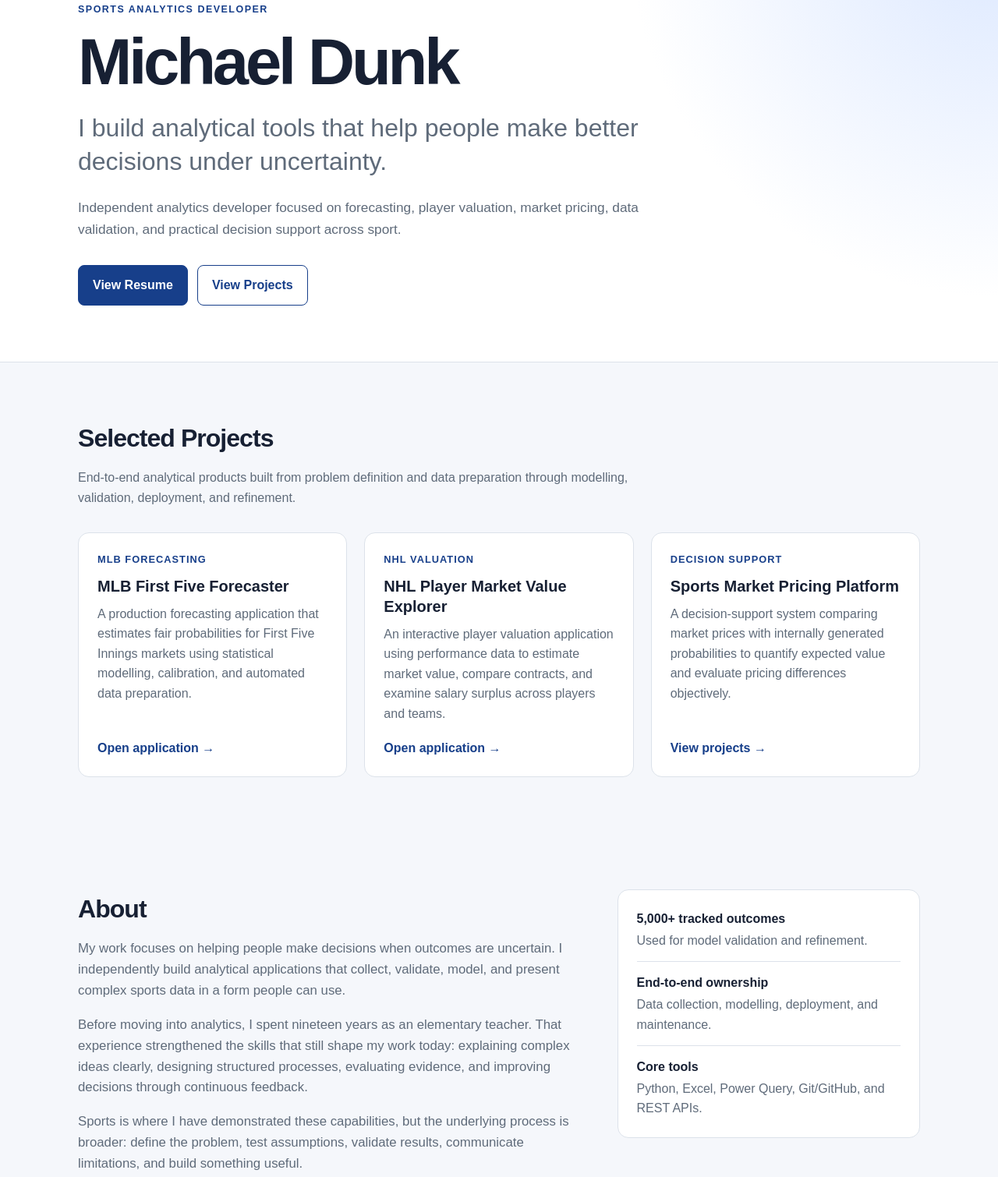
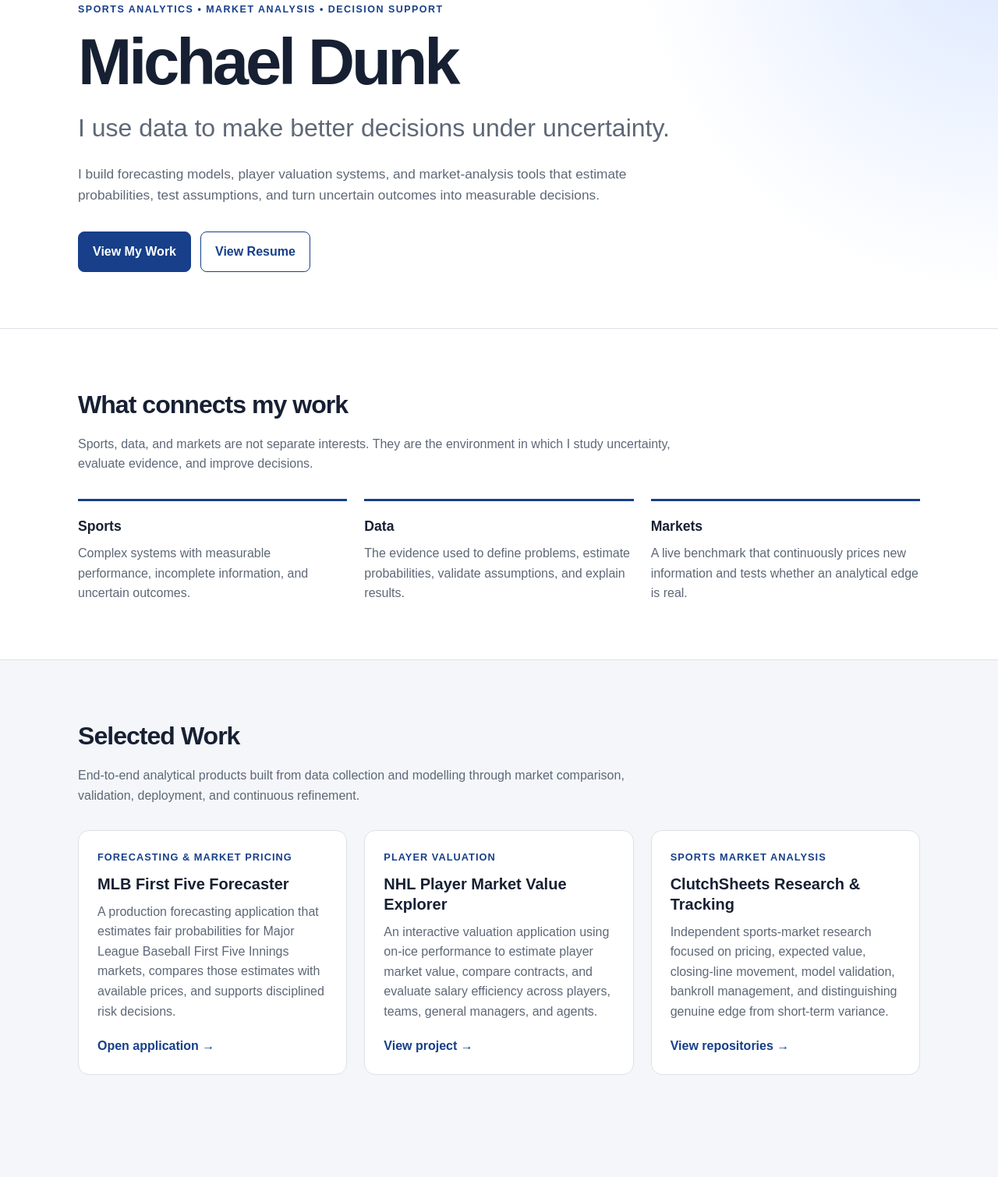
Before and after one commit to ClutchSheets/ClutchSheets.github.io, a plain HTML site: page index.html in a window 1280 px wide. Shown: the part 163-1673 px from the top of the page at 78% size. Drawn offline with Linux system fonts and the light colour scheme.

Commit message:
Add files via upload

```diff
--- a/index.html
+++ b/index.html
@@ -3,10 +3,10 @@
 <head>
   <meta charset="UTF-8">
   <meta name="viewport" content="width=device-width, initial-scale=1.0">
-  <meta name="description" content="Michael Dunk — Sports Analytics Developer building decision-support tools for uncertain environments.">
-  <title>Michael Dunk | Sports Analytics Developer</title>
+  <meta name="description" content="Michael Dunk — Sports Analytics and Market Analyst building models and tools for better decisions under uncertainty.">
+  <title>Michael Dunk | Sports Analytics & Market Analysis</title>
   <style>
-    :root{--bg:#f5f7fb;--surface:#fff;--text:#172033;--muted:#5f6b7a;--border:#dce2ea;--accent:#173f8a;--accent-dark:#0f2d68;--soft:#eaf0fb;--max-width:1080px}
+    :root{--bg:#f4f6f9;--surface:#ffffff;--text:#172033;--muted:#5e6877;--border:#dce1e8;--accent:#173f8a;--accent-dark:#0e2c66;--soft:#eaf0fb;--max-width:1080px}
     *{box-sizing:border-box} html{scroll-behavior:smooth}
     body{margin:0;font-family:Arial,Helvetica,sans-serif;color:var(--text);background:var(--bg);line-height:1.6}
     a{color:inherit}.container{width:min(var(--max-width),calc(100% - 40px));margin:0 auto}
@@ -16,106 +16,82 @@
     .nav-links a{text-decoration:none;color:var(--muted);font-size:.95rem}.nav-links a:hover{color:var(--accent)}
     .hero{padding:92px 0 72px;background:radial-gradient(circle at top right,#dce8ff 0,transparent 34%),var(--surface);border-bottom:1px solid var(--border)}
     .eyebrow{display:inline-block;margin-bottom:16px;color:var(--accent);font-weight:700;text-transform:uppercase;letter-spacing:.12em;font-size:.78rem}
-    h1{margin:0;max-width:780px;font-size:clamp(2.5rem,7vw,5.2rem);line-height:.98;letter-spacing:-.05em}
-    .hero h2{margin:22px 0 0;max-width:780px;font-size:clamp(1.3rem,3vw,2rem);font-weight:500;color:var(--muted);line-height:1.35}
-    .hero p{max-width:760px;margin:24px 0 0;font-size:1.08rem;color:var(--muted)}
-    .button-row{display:flex;flex-wrap:wrap;gap:12px;margin-top:32px}
-    .button{display:inline-block;padding:12px 18px;border-radius:8px;text-decoration:none;font-weight:700;border:1px solid var(--accent)}
-    .button.primary{background:var(--accent);color:white}.button.primary:hover{background:var(--accent-dark)}
-    .button.secondary{background:transparent;color:var(--accent)}.button.secondary:hover{background:var(--soft)}
-    section{padding:72px 0}.section-heading{margin:0 0 12px;font-size:2rem;letter-spacing:-.03em}
-    .section-intro{max-width:720px;margin:0 0 32px;color:var(--muted)}
-    .project-grid{display:grid;grid-template-columns:repeat(3,1fr);gap:22px}
-    .project-card{background:var(--surface);border:1px solid var(--border);border-radius:14px;padding:24px;display:flex;flex-direction:column;min-height:290px}
-    .project-card h3{margin:10px 0;font-size:1.25rem;line-height:1.3}.project-card p{margin:0 0 18px;color:var(--muted)}
-    .project-tag{color:var(--accent);font-size:.8rem;font-weight:700;text-transform:uppercase;letter-spacing:.08em}
+    h1{margin:0;max-width:820px;font-size:clamp(2.5rem,7vw,5.2rem);line-height:.98;letter-spacing:-.05em}
+    .hero h2{margin:22px 0 0;max-width:820px;font-size:clamp(1.3rem,3vw,2rem);font-weight:500;color:var(--muted);line-height:1.35}
+    .hero p{max-width:790px;margin:24px 0 0;font-size:1.08rem;color:var(--muted)}
+    .button-row{display:flex;flex-wrap:wrap;gap:12px;margin-top:32px}.button{display:inline-block;padding:12px 18px;border-radius:8px;text-decoration:none;font-weight:700;border:1px solid var(--accent)}
+    .button.primary{background:var(--accent);color:white}.button.primary:hover{background:var(--accent-dark)}.button.secondary{background:transparent;color:var(--accent)}.button.secondary:hover{background:var(--soft)}
+    section{padding:72px 0}.section-heading{margin:0 0 12px;font-size:2rem;letter-spacing:-.03em}.section-intro{max-width:760px;margin:0 0 32px;color:var(--muted)}
+    .positioning{background:var(--surface);border-bottom:1px solid var(--border)}.positioning-grid{display:grid;grid-template-columns:repeat(3,1fr);gap:22px}
+    .positioning-item{border-top:3px solid var(--accent);padding-top:18px}.positioning-item h3{margin:0 0 8px;font-size:1.1rem}.positioning-item p{margin:0;color:var(--muted)}
+    .project-grid{display:grid;grid-template-columns:repeat(3,1fr);gap:22px}.project-card{background:var(--surface);border:1px solid var(--border);border-radius:14px;padding:24px;display:flex;flex-direction:column;min-height:310px}
+    .project-card h3{margin:10px 0;font-size:1.25rem;line-height:1.3}.project-card p{margin:0 0 18px;color:var(--muted)}.project-tag{color:var(--accent);font-size:.8rem;font-weight:700;text-transform:uppercase;letter-spacing:.08em}
     .project-link{margin-top:auto;color:var(--accent);font-weight:700;text-decoration:none}.project-link:hover{text-decoration:underline}
-    .about-grid{display:grid;grid-template-columns:1.25fr .75fr;gap:44px;align-items:start}.about-copy{color:var(--muted);font-size:1.05rem}
-    .about-copy p:first-child{margin-top:0}.facts{background:var(--surface);border:1px solid var(--border);border-radius:14px;padding:24px}
-    .fact{padding:14px 0;border-bottom:1px solid var(--border)}.fact:first-child{padding-top:0}.fact:last-child{border-bottom:none;padding-bottom:0}
-    .fact strong{display:block;margin-bottom:2px}.fact span{color:var(--muted)}
-    .contact{background:var(--accent);color:white}.contact .section-intro{color:#d8e3fb}.contact-links{display:flex;flex-wrap:wrap;gap:14px}
-    .contact-links a{color:white;text-decoration:none;font-weight:700;border-bottom:1px solid rgba(255,255,255,.45)}
+    .about-grid{display:grid;grid-template-columns:1.25fr .75fr;gap:44px;align-items:start}.about-copy{color:var(--muted);font-size:1.05rem}.about-copy p:first-child{margin-top:0}
+    .facts{background:var(--surface);border:1px solid var(--border);border-radius:14px;padding:24px}.fact{padding:14px 0;border-bottom:1px solid var(--border)}.fact:first-child{padding-top:0}.fact:last-child{border-bottom:none;padding-bottom:0}.fact strong{display:block;margin-bottom:2px}.fact span{color:var(--muted)}
+    .principle{background:var(--surface);border-top:1px solid var(--border);border-bottom:1px solid var(--border)}blockquote{margin:0;max-width:850px;font-size:clamp(1.4rem,3vw,2.2rem);line-height:1.35;font-weight:700;letter-spacing:-.025em}
+    .contact{background:var(--accent);color:white}.contact .section-intro{color:#d8e3fb}.contact-links{display:flex;flex-wrap:wrap;gap:14px}.contact-links a{color:white;text-decoration:none;font-weight:700;border-bottom:1px solid rgba(255,255,255,.45)}
     footer{padding:26px 0;background:var(--surface);border-top:1px solid var(--border);color:var(--muted);font-size:.9rem}
-    @media(max-width:820px){.project-grid,.about-grid{grid-template-columns:1fr}}
-    @media(max-width:620px){nav{align-items:flex-start;flex-direction:column;padding:16px 0}.nav-links{gap:14px}.hero{padding:64px 0 52px}section{padding:54px 0}}
+    @media(max-width:820px){.project-grid,.positioning-grid,.about-grid{grid-template-columns:1fr}}@media(max-width:620px){nav{align-items:flex-start;flex-direction:column;padding:16px 0}.nav-links{gap:14px}.hero{padding:64px 0 52px}section{padding:54px 0}}
   </style>
 </head>
 <body>
   <header><div class="container"><nav aria-label="Primary navigation">
     <a class="brand" href="#top">Michael Dunk</a>
-    <div class="nav-links">
-      <a href="#projects">Projects</a><a href="#about">About</a>
-      <a href="Michael_Dunk_Sports_Analytics_Resume.pdf" target="_blank" rel="noopener">Resume</a>
-      <a href="#contact">Contact</a>
-    </div>
+    <div class="nav-links"><a href="#work">Work</a><a href="#about">About</a><a href="Michael_Dunk_Sports_Analytics_Resume.pdf" target="_blank" rel="noopener">Resume</a><a href="#contact">Contact</a></div>
   </nav></div></header>
 
   <main id="top">
     <section class="hero"><div class="container">
-      <span class="eyebrow">Sports Analytics Developer</span>
+      <span class="eyebrow">Sports Analytics • Market Analysis • Decision Support</span>
       <h1>Michael Dunk</h1>
-      <h2>I build analytical tools that help people make better decisions under uncertainty.</h2>
-      <p>Independent analytics developer focused on forecasting, player valuation, market pricing, data validation, and practical decision support across sport.</p>
-      <div class="button-row">
-        <a class="button primary" href="Michael_Dunk_Sports_Analytics_Resume.pdf" target="_blank" rel="noopener">View Resume</a>
-        <a class="button secondary" href="#projects">View Projects</a>
+      <h2>I use data to make better decisions under uncertainty.</h2>
+      <p>I build forecasting models, player valuation systems, and market-analysis tools that estimate probabilities, test assumptions, and turn uncertain outcomes into measurable decisions.</p>
+      <div class="button-row"><a class="button primary" href="#work">View My Work</a><a class="button secondary" href="Michael_Dunk_Sports_Analytics_Resume.pdf" target="_blank" rel="noopener">View Resume</a></div>
+    </div></section>
+
+    <section class="positioning"><div class="container">
+      <h2 class="section-heading">What connects my work</h2>
+      <p class="section-intro">Sports, data, and markets are not separate interests. They are the environment in which I study uncertainty, evaluate evidence, and improve decisions.</p>
+      <div class="positioning-grid">
+        <div class="positioning-item"><h3>Sports</h3><p>Complex systems with measurable performance, incomplete information, and uncertain outcomes.</p></div>
+        <div class="positioning-item"><h3>Data</h3><p>The evidence used to define problems, estimate probabilities, validate assumptions, and explain results.</p></div>
+        <div class="positioning-item"><h3>Markets</h3><p>A live benchmark that continuously prices new information and tests whether an analytical edge is real.</p></div>
       </div>
     </div></section>
 
-    <section id="projects"><div class="container">
-      <h2 class="section-heading">Selected Projects</h2>
-      <p class="section-intro">End-to-end analytical products built from problem definition and data preparation through modelling, validation, deployment, and refinement.</p>
+    <section id="work"><div class="container">
+      <h2 class="section-heading">Selected Work</h2>
+      <p class="section-intro">End-to-end analytical products built from data collection and modelling through market comparison, validation, deployment, and continuous refinement.</p>
       <div class="project-grid">
-        <article class="project-card">
-          <span class="project-tag">MLB Forecasting</span>
-          <h3>MLB First Five Forecaster</h3>
-          <p>A production forecasting application that estimates fair probabilities for First Five Innings markets using statistical modelling, calibration, and automated data preparation.</p>
-          <a class="project-link" href="https://mlb-f5-forecaster-production.up.railway.app/" target="_blank" rel="noopener">Open application →</a>
-        </article>
-        <article class="project-card">
-          <span class="project-tag">NHL Valuation</span>
-          <h3>NHL Player Market Value Explorer</h3>
-          <p>An interactive player valuation application using performance data to estimate market value, compare contracts, and examine salary surplus across players and teams.</p>
-          <a class="project-link" href="https://nhl-performance-value-explorer-production.up.railway.app/" target="_blank" rel="noopener">Open application →</a>
-        </article>
-        <article class="project-card">
-          <span class="project-tag">Decision Support</span>
-          <h3>Sports Market Pricing Platform</h3>
-          <p>A decision-support system comparing market prices with internally generated probabilities to quantify expected value and evaluate pricing differences objectively.</p>
-          <a class="project-link" href="https://github.com/ClutchSheets" target="_blank" rel="noopener">View projects →</a>
-        </article>
+        <article class="project-card"><span class="project-tag">Forecasting & Market Pricing</span><h3>MLB First Five Forecaster</h3><p>A production forecasting application that estimates fair probabilities for Major League Baseball First Five Innings markets, compares those estimates with available prices, and supports disciplined risk decisions.</p><a class="project-link" href="https://mlb-f5-forecaster-production.up.railway.app/" target="_blank" rel="noopener">Open application →</a></article>
+        <article class="project-card"><span class="project-tag">Player Valuation</span><h3>NHL Player Market Value Explorer</h3><p>An interactive valuation application using on-ice performance to estimate player market value, compare contracts, and evaluate salary efficiency across players, teams, general managers, and agents.</p><a class="project-link" href="https://github.com/ClutchSheets" target="_blank" rel="noopener">View project →</a></article>
+        <article class="project-card"><span class="project-tag">Sports Market Analysis</span><h3>ClutchSheets Research & Tracking</h3><p>Independent sports-market research focused on pricing, expected value, closing-line movement, model validation, bankroll management, and distinguishing genuine edge from short-term variance.</p><a class="project-link" href="https://github.com/ClutchSheets" target="_blank" rel="noopener">View repositories →</a></article>
       </div>
     </div></section>
 
     <section id="about"><div class="container"><div class="about-grid">
-      <div>
-        <h2 class="section-heading">About</h2>
-        <div class="about-copy">
-          <p>My work focuses on helping people make decisions when outcomes are uncertain. I independently build analytical applications that collect, validate, model, and present complex sports data in a form people can use.</p>
-          <p>Before moving into analytics, I spent nineteen years as an elementary teacher. That experience strengthened the skills that still shape my work today: explaining complex ideas clearly, designing structured processes, evaluating evidence, and improving decisions through continuous feedback.</p>
-          <p>Sports is where I have demonstrated these capabilities, but the underlying process is broader: define the problem, test assumptions, validate results, communicate limitations, and build something useful.</p>
-        </div>
-      </div>
+      <div><h2 class="section-heading">About</h2><div class="about-copy">
+        <p>My career has not followed a conventional path, but it has followed a consistent pattern: I learn complex systems, determine what matters, and build practical ways to make better decisions within them.</p>
+        <p>That approach has taken me through human performance as a Certified Strength and Conditioning Specialist, industrial systems as a B Ticket Refrigeration Operator, nineteen years in education, and now sports analytics and market analysis.</p>
+        <p>The subject matter has changed. The process has not: understand the system, gather reliable evidence, test assumptions, communicate clearly, and keep refining the decision as new information becomes available.</p>
+        <p>Sports markets are where those skills come together most clearly. Every game is uncertain, every price reflects a collective estimate, and every model is eventually measured against both the outcome and the market.</p>
+      </div></div>
       <aside class="facts" aria-label="Career highlights">
-        <div class="fact"><strong>5,000+ tracked outcomes</strong><span>Used for model validation and refinement.</span></div>
-        <div class="fact"><strong>End-to-end ownership</strong><span>Data collection, modelling, deployment, and maintenance.</span></div>
-        <div class="fact"><strong>Core tools</strong><span>Python, Excel, Power Query, Git/GitHub, and REST APIs.</span></div>
+        <div class="fact"><strong>5,000+ tracked outcomes</strong><span>Used to evaluate calibration, closing-line performance, and model refinement.</span></div>
+        <div class="fact"><strong>End-to-end development</strong><span>Data collection, modelling, validation, deployment, and maintenance.</span></div>
+        <div class="fact"><strong>Cross-domain experience</strong><span>Human performance, education, mechanical systems, analytics, and sports markets.</span></div>
       </aside>
     </div></div></section>
 
+    <section class="principle"><div class="container"><blockquote>The goal is not to predict every outcome. It is to make consistently better decisions than the available evidence would allow otherwise.</blockquote></div></section>
+
     <section id="contact" class="contact"><div class="container">
       <h2 class="section-heading">Contact</h2>
-      <p class="section-intro">For sports analytics, data analysis, research, or decision-support opportunities.</p>
-      <div class="contact-links">
-        <a href="mailto:dunk.mike@yahoo.com">Email</a>
-        <a href="https://www.linkedin.com/in/michaeldunkanalytics/" target="_blank" rel="noopener">LinkedIn</a>
-        <a href="https://github.com/ClutchSheets" target="_blank" rel="noopener">GitHub</a>
-        <a href="Michael_Dunk_Sports_Analytics_Resume.pdf" target="_blank" rel="noopener">Resume</a>
-      </div>
+      <p class="section-intro">Interested in sports analytics, sportsbook trading, market research, predictive modelling, or decision-support opportunities.</p>
+      <div class="contact-links"><a href="mailto:dunk.mike@yahoo.com">Email</a><a href="https://www.linkedin.com/in/michaeldunkanalytics/" target="_blank" rel="noopener">LinkedIn</a><a href="https://github.com/ClutchSheets" target="_blank" rel="noopener">GitHub</a><a href="Michael_Dunk_Sports_Analytics_Resume.pdf" target="_blank" rel="noopener">Resume</a></div>
     </div></section>
   </main>
-
   <footer><div class="container">© 2026 Michael Dunk</div></footer>
 </body>
 </html>
```
